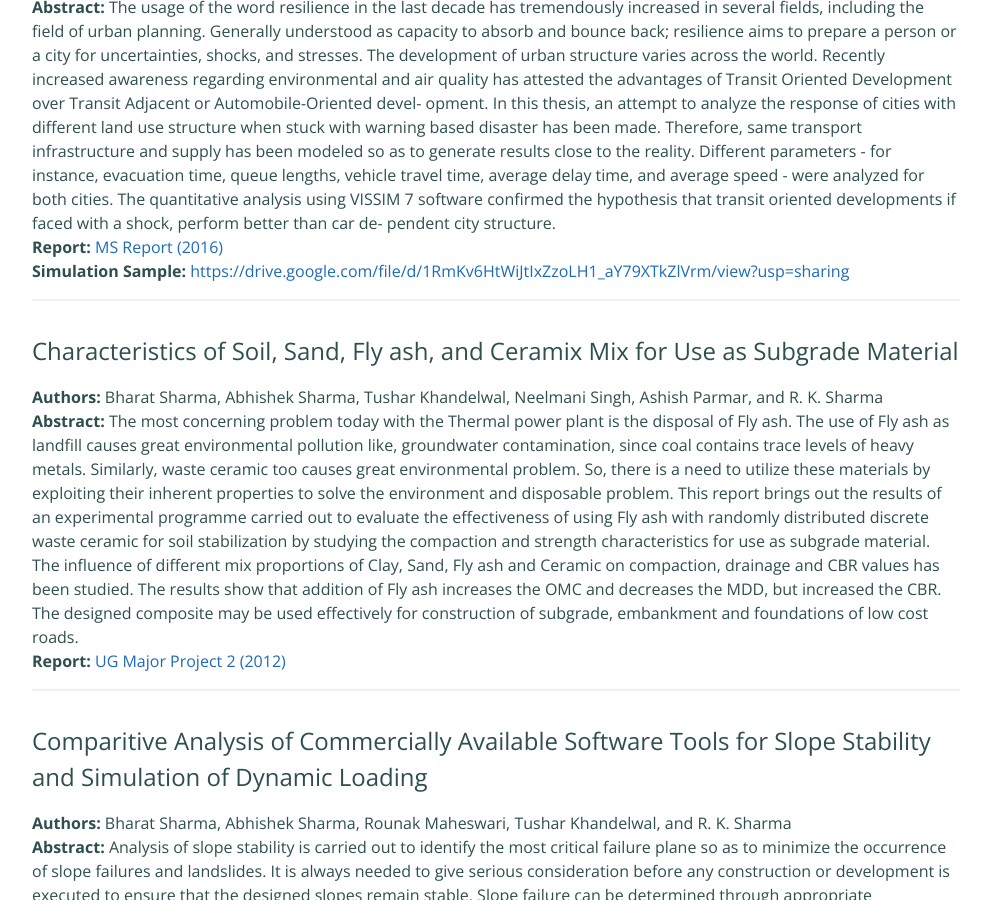
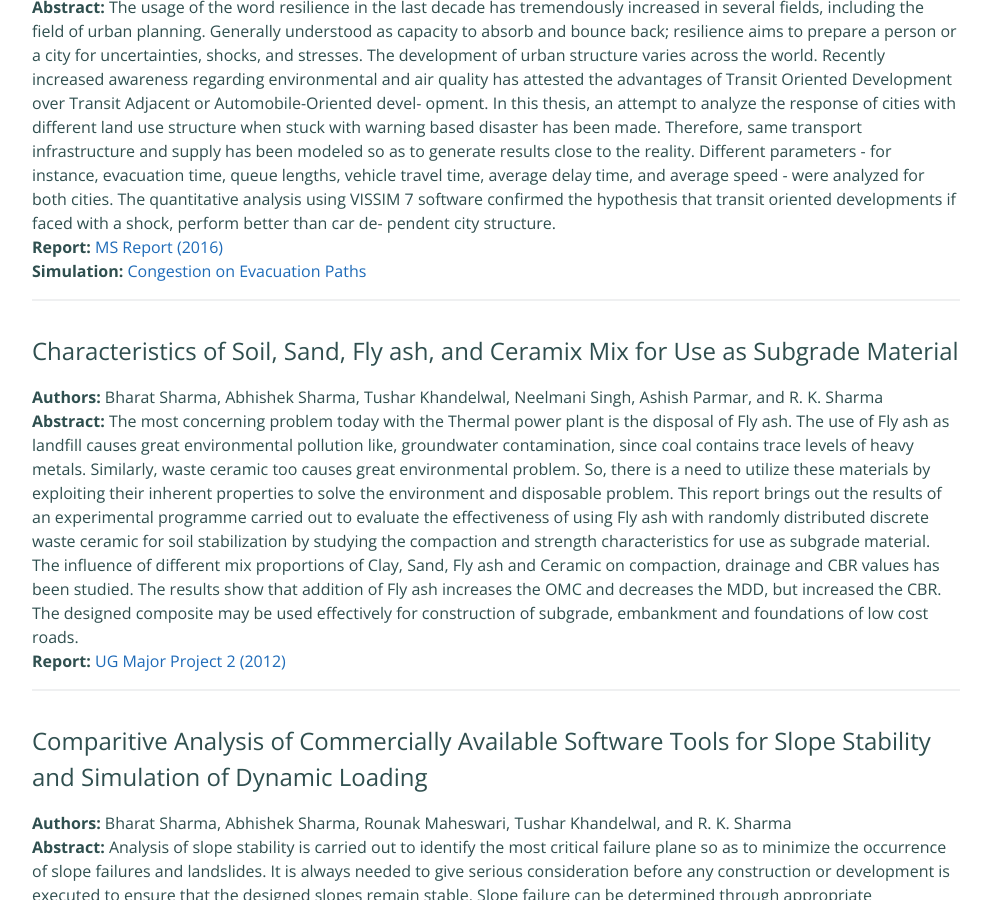
Before and after one commit to sharmapritika/sharmapritika.github.io, a Jekyll site: the page built from projects.md, in a window 1280 px wide and 900 px high, scrolled down 991 px. Shown: the whole window, without its empty margins (144-1135 px from the left). Built offline with Jekyll 4.4.1, drawn with Linux system fonts in a browser that asks for light colours.

Commit message:
Update projects.md

```diff
--- a/projects.md
+++ b/projects.md
@@ -13,7 +13,7 @@ The development of urban structure varies across the world. Recently increased a
 In this thesis, an attempt to analyze the response of cities with different land use structure when stuck with warning based disaster has been made. Therefore, same transport infrastructure and supply has been modeled so as to generate results close to the reality. Different parameters - for instance, evacuation time, queue lengths, vehicle travel time, average delay time, and average speed - were analyzed for both cities.
 The quantitative analysis using VISSIM 7 software confirmed the hypothesis that transit oriented developments if faced with a shock, perform better than car de- pendent city structure. <br>
 **Report:** [MS Report (2016)](./papers/Sharma_masterthesis_TUM_2016.pdf) <br>
-**Simulation Sample:** [https://drive.google.com/file/d/1RmKv6HtWiJtIxZzoLH1_aY79XTkZlVrm/view?usp=sharing](https://drive.google.com/file/d/1RmKv6HtWiJtIxZzoLH1_aY79XTkZlVrm/view?usp=sharing)
+**Simulation:** [Congestion on Evacuation Paths](https://drive.google.com/file/d/1RmKv6HtWiJtIxZzoLH1_aY79XTkZlVrm/view?usp=sharing)
 
 <hr>
 
```
